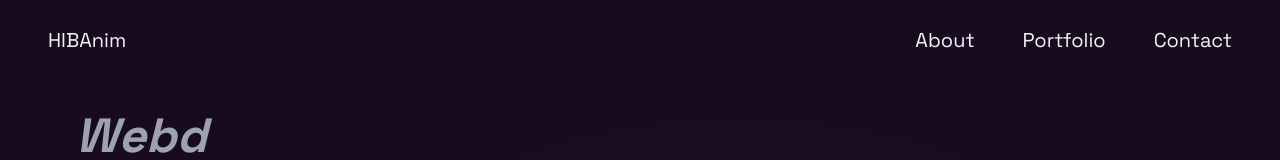
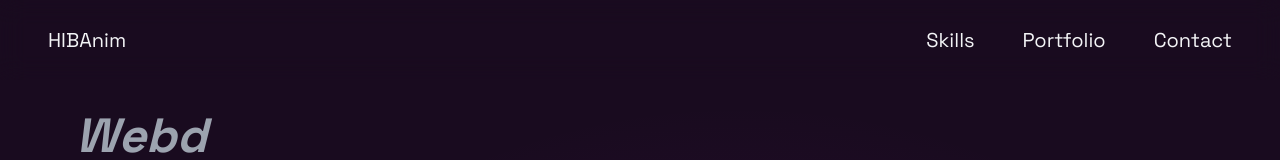
Before and after one commit to hizki-rp/my-portfolio, a React (Vite) app: page / in a window 1280 px wide. Shown: the top 160 px of the page. Built offline with nearby package versions, Linux system fonts and the light colour scheme.

Commit message:
small fix

```diff
--- a/src/components/Navbar.jsx
+++ b/src/components/Navbar.jsx
@@ -37,7 +37,7 @@ const Navbar = () => {
 				<ul className="hidden md:flex gap-12 x-10 cursor-pointer">
 					<li>
 						<Link to="skills" smooth={50} duration={500}>
-							About
+							Skills
 						</Link>
 					</li>
 					<li>
```
